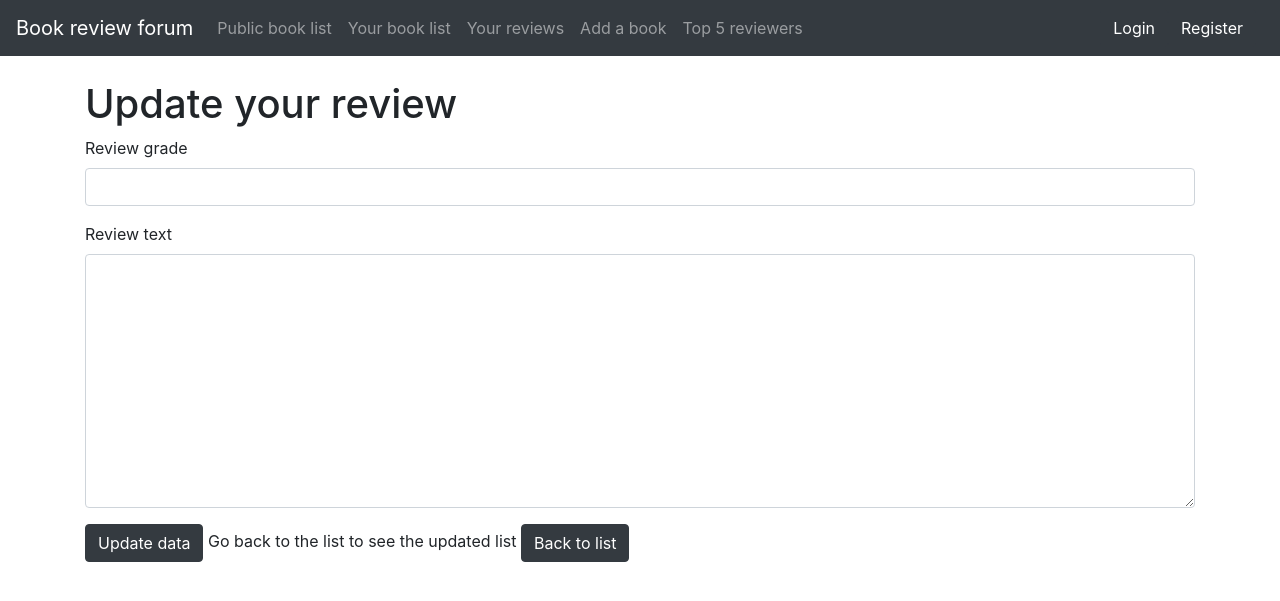
After one commit to guotin/tietokantasovellus, a Flask app: page /reviews/update/1/ in a window 1280 px wide. The commit adds this page. Shown: the top 601 px of the page. Run offline with Flask 2, Linux system fonts and the light colour scheme; data that the repository does not hold is empty; some libraries are stand-ins or nearby versions.

Commit message:
authorization and private book list

```diff
--- a/application/books/views.py
+++ b/application/books/views.py
@@ -1,10 +1,10 @@
 from flask import render_template, request, redirect, url_for, flash
-from flask_login import login_required, current_user
-from application import app, db
+from flask_login import current_user
+from application import app, db, login_required
 
 from application.books.models import Book
-from application.books.forms import BookForm, UpdateForm
-from application.auth.models import AccountBook
+from application.books.forms import BookForm
+from application.auth.models import Account, AccountBook
 from application.reviews.models import Review
 from application.reviews.forms import ReviewForm
 
@@ -12,8 +12,15 @@ from application.reviews.forms import ReviewForm
 def books_index():
     return render_template("books/list.html", books = Book.query.all())
 
+@app.route("/books/mylist", methods=["GET"])
+@login_required(role="ANY")
+def books_personal_list():
+
+    book_list = Account.find_users_books(current_user.id)
+    return render_template("books/mylist.html", books = book_list)
+
 @app.route("/books/new/")
-@login_required
+@login_required(role="ANY")
 def books_form():
     return render_template("books/new.html", form = BookForm())
 
@@ -27,15 +34,45 @@ def books_contact(book_id):
         return reviews_create(book_id)
     elif "list" in request.form:
         return reviews_list(book_id)
+    elif "mark" in request.form:
+        return books_mark_as_read(book_id)
+    elif "privatedelete" in request.form:
+        return books_delete_from_personal_list(book_id)
     else:
         return redirect(url_for("books_index"))
 
+@app.route("/books/<book_id>/", methods=["GET","POST"])
+@login_required(role="ANY")
+def books_mark_as_read(book_id):
+
+    account_list = Book.find_books_users(book_id)
+    for account in account_list:
+        if current_user.username == account.username:
+            return redirect(url_for("books_index"))
+
+    new_relation = AccountBook(current_user.id, book_id)
+    db.session().add(new_relation)
+    db.session().commit()
+
+    return redirect(url_for("books_index"))
+
+@app.route("/books/<book_id>/", methods=["GET","POST"])
+@login_required(role="ANY")
+def books_delete_from_personal_list(book_id):
+
+    primary_key = (current_user.id, book_id)
+    relationship = AccountBook.query.get(primary_key)
+    db.session.delete(relationship)
+    db.session().commit()
+
+    return redirect(url_for("books_personal_list"))
+
 @app.route("/books/update/<book_id>/", methods=["GET", "POST"])
-@login_required
+@login_required(role="ANY")
 def books_update(book_id):
 
     book = Book.query.get(book_id)
-    form = UpdateForm(obj=book)
+    form = BookForm(obj=book)
 
     if form.validate_on_submit():
         form.populate_obj(book)
@@ -44,7 +81,7 @@ def books_update(book_id):
     return render_template("books/update.html", book=book, form=form)
 
 @app.route("/books/<book_id>/", methods=["POST"])
-@login_required
+@login_required(role="ADMIN")
 def books_delete(book_id):
 
     book = Book.query.get(book_id)
@@ -55,7 +92,7 @@ def books_delete(book_id):
 
 
 @app.route("/books/", methods=["POST"])
-@login_required
+@login_required(role="ANY")
 def books_create():
 
     form = BookForm(request.form)
@@ -71,7 +108,7 @@ def books_create():
     db.session().add(book)
     db.session().commit()
 
-    #Add an entry to table "UserBook" with current user id and the new book id
+    #Add an entry to table "AccountBook" with current user id and the new book id
     bookuser = AccountBook(current_user.id, book.id)
     db.session().add(bookuser)
     db.session().commit()
@@ -79,7 +116,7 @@ def books_create():
     return redirect(url_for("books_index"))
 
 @app.route("/reviews/<book_id>", methods=["POST"])
-@login_required
+@login_required(role="ANY")
 def reviews_create(book_id):
 
     form = ReviewForm(request.form)
@@ -98,6 +135,7 @@ def reviews_create(book_id):
 
 @app.route("/reviews", methods=["GET"])
 def reviews_list(book_id):
-    bookToShow = Book.query.get(book_id)
-    booksReviews = Review.query.filter_by(book_id=book_id).all()
-    return render_template("reviews/list.html", reviews = booksReviews, book=bookToShow)
+
+    reviews = Review.find_reviews_for_book(book_id)
+    book = Book.query.get(book_id)
+    return render_template("reviews/list.html", reviews=reviews, bookname=book.name)
--- a/application/reviews/views.py
+++ b/application/reviews/views.py
@@ -1,6 +1,45 @@
 from flask import render_template, request, redirect, url_for, flash
-from flask_login import login_required, current_user
-from application import app, db
+from flask_login import current_user
+from application import app, db, login_required
 
 from application.reviews.models import Review
 from application.reviews.forms import ReviewForm
+from application.auth.models import Account
+
+@app.route("/reviews/mylist/<review_id>/", methods=["GET", "POST"])
+def reviews_contact(review_id):
+    if "delete" in request.form:
+        return reviews_delete(review_id)
+    elif "update" in request.form:
+        return reviews_update(review_id)
+    else:
+        return redirect(url_for("reviews_private_list"))
+
+@app.route("/reviews/mylist", methods=["GET"])
+@login_required(role="ANY")
+def reviews_private_list():
+
+    reviews = Account.find_users_reviews(current_user.id)
+    return render_template("reviews/mylist.html", reviews=reviews)
+
+@app.route("/reviews/mylist/<review_id>/", methods=["POST"])
+@login_required(role="ANY")
+def reviews_delete(review_id):
+
+    review = Review.query.get(review_id)
+    db.session.delete(review)
+    db.session().commit()
+
+    return redirect(url_for("reviews_private_list"))
+
+@app.route("/reviews/update/<review_id>/", methods=["GET","POST"])
+def reviews_update(review_id):
+
+    review = Review.query.get(review_id)
+    form = ReviewForm(obj=review)
+
+    if form.validate_on_submit():
+        form.populate_obj(review)
+        db.session().commit()
+
+    return render_template("reviews/update.html", review=review, form=form)
--- a/application/templates/layout.html
+++ b/application/templates/layout.html
@@ -2,21 +2,27 @@
 <html>
   <head>
     <meta charset="utf-8">
-    <title>Kirja-arvostelut</title>
+    <title>Book review forum</title>
     <link rel="stylesheet" href="https://maxcdn.bootstrapcdn.com/bootstrap/4.0.0/css/bootstrap.min.css" integrity="sha384-Gn5384xqQ1aoWXA+058RXPxPg6fy4IWvTNh0E263XmFcJlSAwiGgFAW/dAiS6JXm" crossorigin="anonymous">
   </head>
 
   <body>
 
     <nav class="navbar navbar-expand-md navbar-dark bg-dark mb-4">
-        <a class="navbar-brand" href="/">Kirja-arvostelut</a>
+        <a class="navbar-brand" href="/">Book review forum</a>
         <button class="navbar-toggler" type="button" data-toggle="collapse" data-target="#navbarCollapse" aria-controls="navbarCollapse" aria-expanded="false" aria-label="Toggle navigation">
           <span class="navbar-toggler-icon"></span>
         </button>
         <div class="collapse navbar-collapse" id="navbarCollapse">
           <ul class="navbar-nav mr-auto">
             <li class="nav-item">
-              <a class="nav-link" href="{{ url_for('books_index') }} ">List books</a>
+              <a class="nav-link" href="{{ url_for('books_index') }} ">Public book list</a>
+            </li>
+            <li class="nav-item">
+              <a class="nav-link" href="{{ url_for('books_personal_list') }} ">Your book list</a>
+            </li>
+            <li class="nav-item">
+              <a class="nav-link" href="{{ url_for('reviews_private_list') }} ">Your reviews</a>
             </li>
             <li class="nav-item">
               <a class="nav-link" href="{{ url_for('books_form') }} ">Add a book</a>
--- a/application/templates/reviews/list.html
+++ b/application/templates/reviews/list.html
@@ -1,7 +1,7 @@
 {% extends "layout.html" %}
 
 {% block body %}
-<h1>Reviews for "{{ book.name }}"</h1>
+<h1>Reviews for "{{ bookname }}"</h1>
 {% for review in reviews %}
 <div class="card mb-3">
   <div class="card-body">
@@ -9,8 +9,9 @@
       Grade: {{ review.grade }}
     </h5>
     <h6 class="card-subtitle mb-2">
-      {{ review.text }}
+      {{ review.reviewtext }}
     </h6>
+    <footer class="blockquote-footer">Review by {{ review.username }} </footer>
   </div>
 </div>
 {% endfor %}
--- /dev/null
+++ b/application/templates/reviews/update.html
@@ -0,0 +1,35 @@
+{% extends "layout.html" %}
+
+{% block body %}
+<h1>Update your review</h1>
+
+<form method="POST" action="{{ url_for('reviews_update', review_id=review.id) }}">
+  <div class="form-group">
+      {{ form.grade.label }}
+      {{ form.grade(class="form-control")}}
+      <td>
+        <ul>
+          {% for error in form.grade.errors %}
+          <li>{{ error }}</li>
+          {% endfor %}
+        </ul>
+      </td>
+  </div>
+  <div class="form-group">
+      {{ form.text.label }}
+      {{ form.text(class="form-control", rows="10") }}
+      <td>
+        <ul>
+          {% for error in form.text.errors %}
+          <li>{{ error }}</li>
+          {% endfor %}
+        </ul>
+      </td>
+  </div>
+  <div>
+    <input type="submit" class="btn btn-dark my-2 my-sm-0" value="Update data"/>
+    Go back to the list to see the updated list
+    <a class="btn btn-dark my-2 my-sm-0" href="/reviews/mylist">Back to list</a>
+  </div>
+</form>
+{% endblock %}
```
Also changed, not shown: application/__init__.py (+49 -9 lines), application/auth/models.py (+38 -2 lines), application/books/forms.py (+3 -11 lines), application/books/models.py (+14 -1 lines), application/reviews/models.py (+16 -0 lines), application/templates/books/list.html (+23 -6 lines), application/templates/books/mylist.html (added, +37 -0 lines), application/templates/index.html (+6 -7 lines), application/templates/reviews/mylist.html (added, +35 -0 lines).
